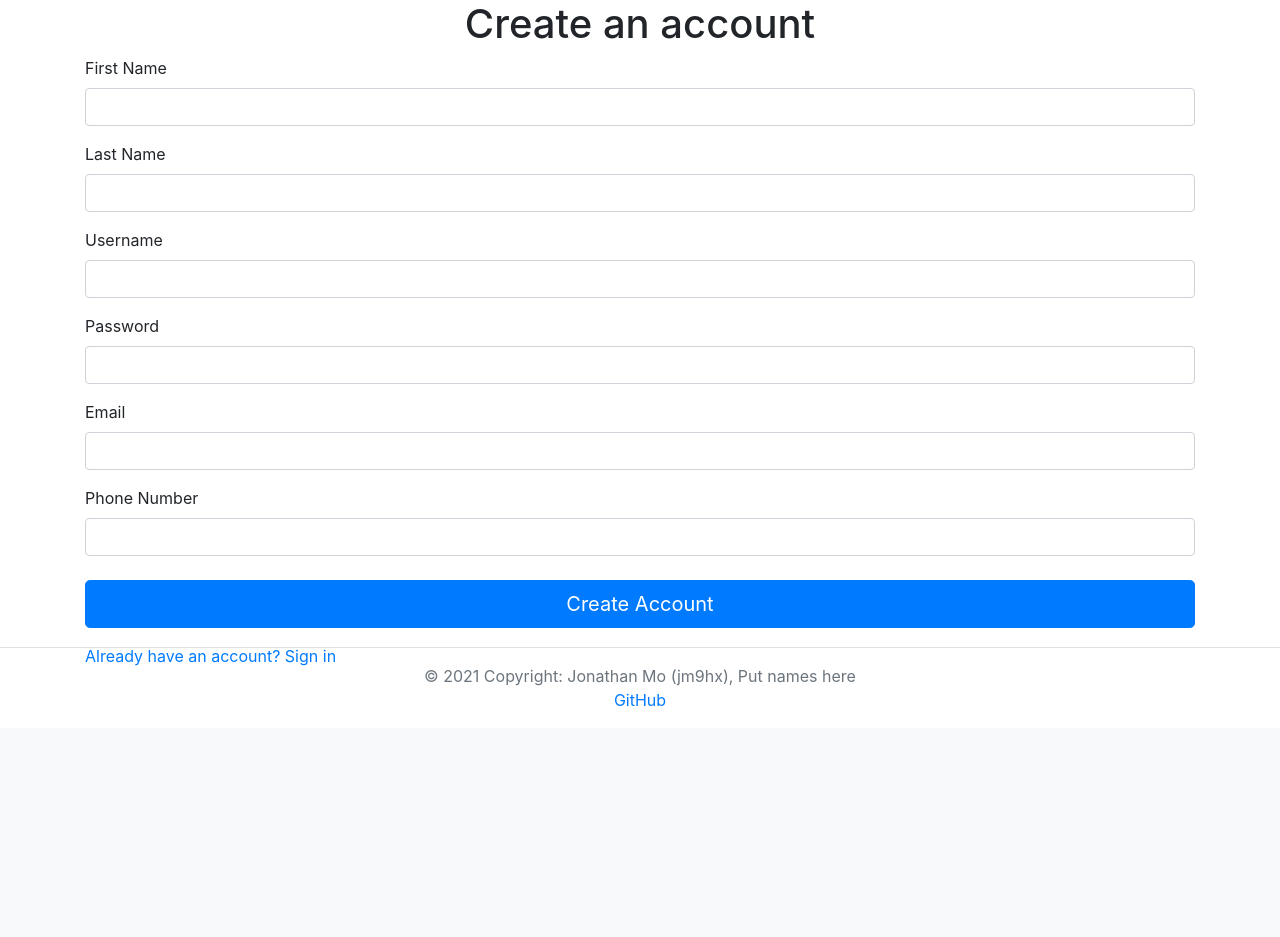
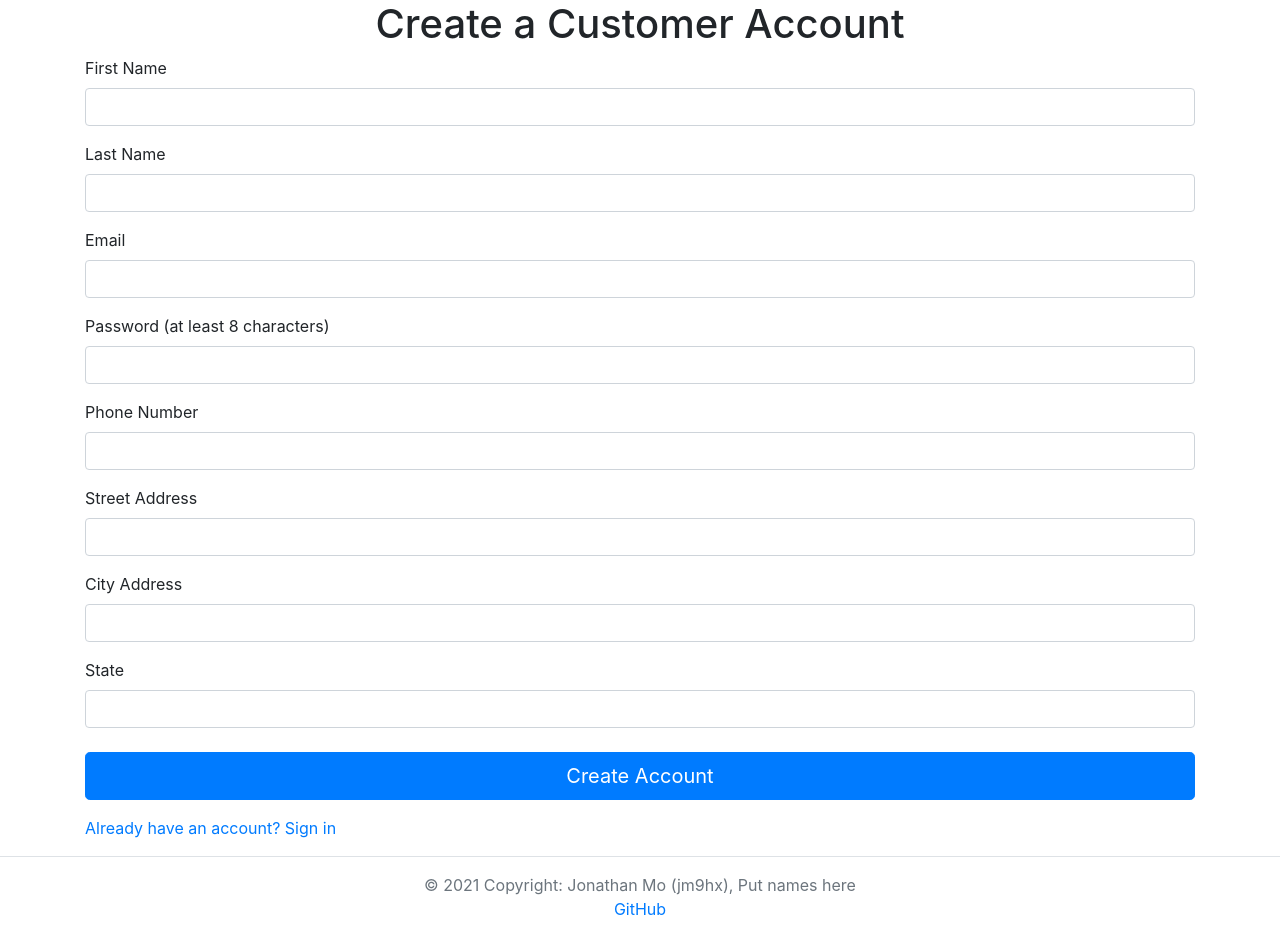
Before and after one commit to Boxrof/CS4750Project, a PHP site: page /customer-signup.php in a window 1280 px wide. Shown: the part 72-1009 px from the top of the page. Before the commit the page ends 778 px from the top, so only its background shows below. Run offline with PHP 8.4, Linux system fonts and the light colour scheme; some libraries are stand-ins or nearby versions.

Commit message:
ability to login as customers. changed tables to accomodate customer address

```diff
--- a/css/style.css
+++ b/css/style.css
@@ -1,5 +1,5 @@
 .footer {
-    position: absolute;
+    position: bottom;
     width: 100%;
     bottom: 0px;
 }
--- a/customer-signup.php
+++ b/customer-signup.php
@@ -5,52 +5,58 @@
   <?php
     include('header.php');
     require('db-connect.php');
+    session_start();
   ?>
 
   <div class="container">
-      <h1 class="text-center">Create an account</h1>
-      <form action="signup.php" method="POST">
+      <h1 class="text-center">Create a Customer Account</h1>
+      <form action="customer-signup.php" method="POST">
+
         <div class="form-group">
           <label for="firstName">First Name</label>
           <input type="text" id="firstName" class="form-control" name="firstName">
-          <span class="error" id="firstName-note"></span>
         </div>
 
         <div class="form-group">
           <label for="lastName">Last Name</label>
           <input type="text" id="lastName" class="form-control" name="lastName">
-          <span class="error" id="lastName-note"></span>
-        </div>
-
-        <div class="form-group">
-          <label for="username">Username</label>
-          <input type="text" id="username" class="form-control" name="username">
-          <span class="error" id="username-note"></span>
-        </div>
-
-        <div class="form-group">
-          <label for="password">Password</label>
-          <input type="password" id="password" class="form-control" name="password">
-          <span class="error" id="password-note"></span>
         </div>
 
         <div class="form-group">
           <label for="email">Email</label>
           <input type="email" id="email" class="form-control" name="email">
-          <span class="error" id="email-note"></span>
+        </div>
+
+        <div class="form-group">
+          <label for="password">Password (at least 8 characters)</label>
+          <input type="password" id="password" class="form-control" name="password">
         </div>
 
         <div class="form-group">
           <label for="phone">Phone Number</label>
           <input type="text" id="phone" class="form-control" name="phone" pattern="[0-9]{3}[0-9]{3}[0-9]{4}">
-          <span class="error" id="phone-note"></span>
+        </div>
+
+        <div class="form-group">
+          <label for="phone">Street Address</label>
+          <input type="text" id="phone" class="form-control" name="street">
+        </div>
+
+        <div class="form-group">
+          <label for="city">City Address</label>
+          <input type="text" id="city" class="form-control" name="city">
+        </div>
+
+        <div class="form-group">
+          <label for="state">State</label>
+          <input type="text" id="state" class="form-control" name="state">
         </div>
 
         <button class="btn btn-lg btn-primary btn-block mt-4" type="submit">Create Account</button>
         <a href="./login.php" class="d-inline-block text-center mt-3 mb-3">Already have an account? Sign in</a>
       </form>
     </div>
-    <?php include('footer.php'); ?>
+    <?php require('footer.php'); ?>
 </body>
 
     <style>
@@ -67,10 +73,12 @@
         {
           $firstName = $_POST['firstName'];
           $lastName = $_POST['lastName'];
-          $username = $_POST['username'];
+          $email = $_POST['email'];
           $password = $_POST['password'];
-          $email = $_POST['email'];
           $phone = $_POST['phone'];
+          $street = $_POST['street'];
+          $city = $_POST['city'];
+          $state = $_POST['state'];
 
           $num_errors = 0;
 
@@ -86,10 +94,10 @@
             echo "<div class='alert alert-danger' role='alert'>" . "Please enter your last name" . "</div>";
           }
 
-          if(!$password)
+          if(!$email)
           {
             $num_errors++;
-            echo "<div class='alert alert-danger' role='alert'>" . "Please enter a passowrd" . "</div>";
+            echo "<div class='alert alert-danger' role='alert'>" . "Please enter an email" . "</div>";
           }
 
           if(strlen($password) < 8)
@@ -98,38 +106,56 @@
             echo "<div class='alert alert-danger' role='alert'>" . "Password must be at least 8 characters" . "</div>";
           }
 
-          if(!$email)
-          {
-            $num_errors++;
-            echo "<div class='alert alert-danger' role='alert'>" . "Please enter your email address" . "</div>";
-          }
-
           if(!$phone)
           {
             $num_errors++;
             echo "<div class='alert alert-danger' role='alert'>" . "Please enter your phone number" . "</div>";
           }
 
+          if(!$street)
+          {
+            $num_errors++;
+            echo "<div class='alert alert-danger' role='alert'>" . "Please enter your street address" . "</div>";
+          }
+
+          if(!$city)
+          {
+            $num_errors++;
+            echo "<div class='alert alert-danger' role='alert'>" . "Please enter your city" . "</div>";
+          }
+
+          if(!$state)
+          {
+            $num_errors++;
+            echo "<div class='alert alert-danger' role='alert'>" . "Please enter your state" . "</div>";
+          }
+
+
+
           if($num_errors == 0)
           {
             try {
-              $query = "INSERT INTO user_accounts (username, first_name, last_name, phone_number, email, password)
-                VALUES (:username, :first, :last, :phone, :email, :pass)";
+              $query = "INSERT INTO Customers (c_firstName, c_lastName, c_email, c_password, c_phone_number, c_street, c_city, c_state)
+                VALUES (:firstName, :lastName, :email, :password, :phone, :street, :city, :state)";
 
               $statement = $pdo->prepare($query);
-              $statement->bindValue(':username', $username);
-              $statement->bindValue(':first', $firstName);
-              $statement->bindValue(':last', $lastName);
-              $statement->bindValue(':pass', $password);
+              $statement->bindValue(':firstName', $firstName);
+              $statement->bindValue(':lastName', $lastName);
               $statement->bindValue(':email', $email);
+              $statement->bindValue(':password', $password);
               $statement->bindValue(':phone', $phone);
+              $statement->bindValue(':street', $street);
+              $statement->bindValue(':city', $city);
+              $statement->bindValue(':state', $state);
               $statement->execute();
 
               $statement->closeCursor();
-
-              echo "<div class='alert alert-success' role='alert'>" . "Account created! <a href='login.php'>Return to login page</a>" . "</div>";
+              $_SESSION['user'] = $firstName;
+              echo("<script>location.href = 'index.php';</script>");
+              // echo "<div class='alert alert-success' role='alert'>" . "Account created! <a href='login.php'>Return to login page</a>" . "</div>";
 
             } catch (PDOException $e) {
+              echo($e->getMessage());
               echo "<div class='alert alert-danger' role='alert'>" . "Unable to create account" . "</div>";
             }
           }
--- a/signup.php
+++ b/signup.php
@@ -4,10 +4,9 @@
 
 <?php
     include('header.php');
-    require('db-connect.php');
 ?>
-
     <div class="container" style="width: 50%; margin 0 auto">
+        <h5>Sign up as a: </h5>
         <div class="row">
             <a href="./customer-signup.php">
                 <div class="col-sm">
@@ -21,10 +20,9 @@
             </a>
             <a href="./restaurant-owner-signup.php">
                 <div class="col-sm">
-                Restaurant Owner
+                    Restaurant Owner
                 </div>
             </a>
-        <!-- TODO: fix all signup forms and create different tables for each type of users -->
         </div>
     </div>
 
```
Also changed, not shown: index.php (+13 -1 lines), login.php (+29 -7 lines).
